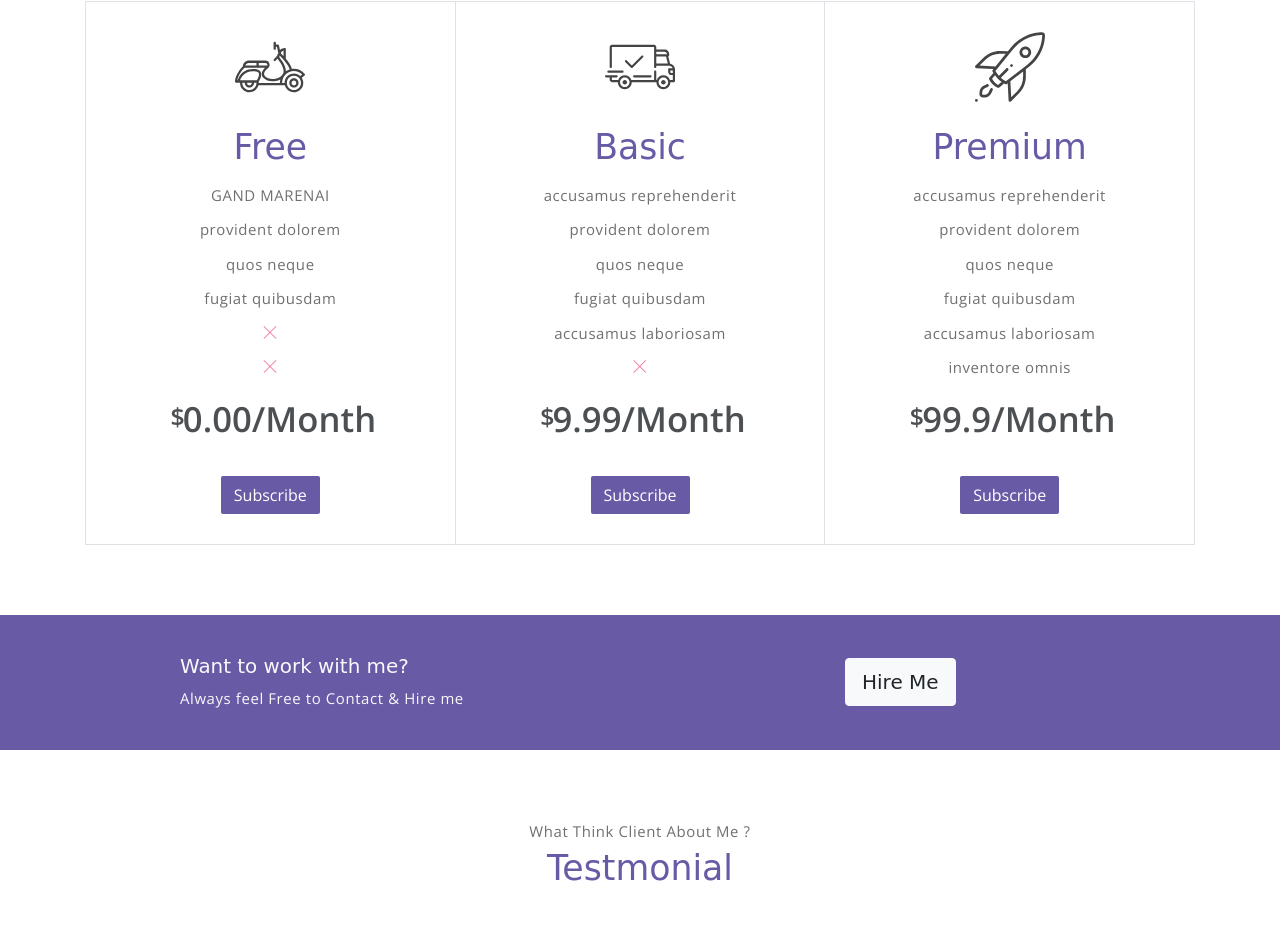
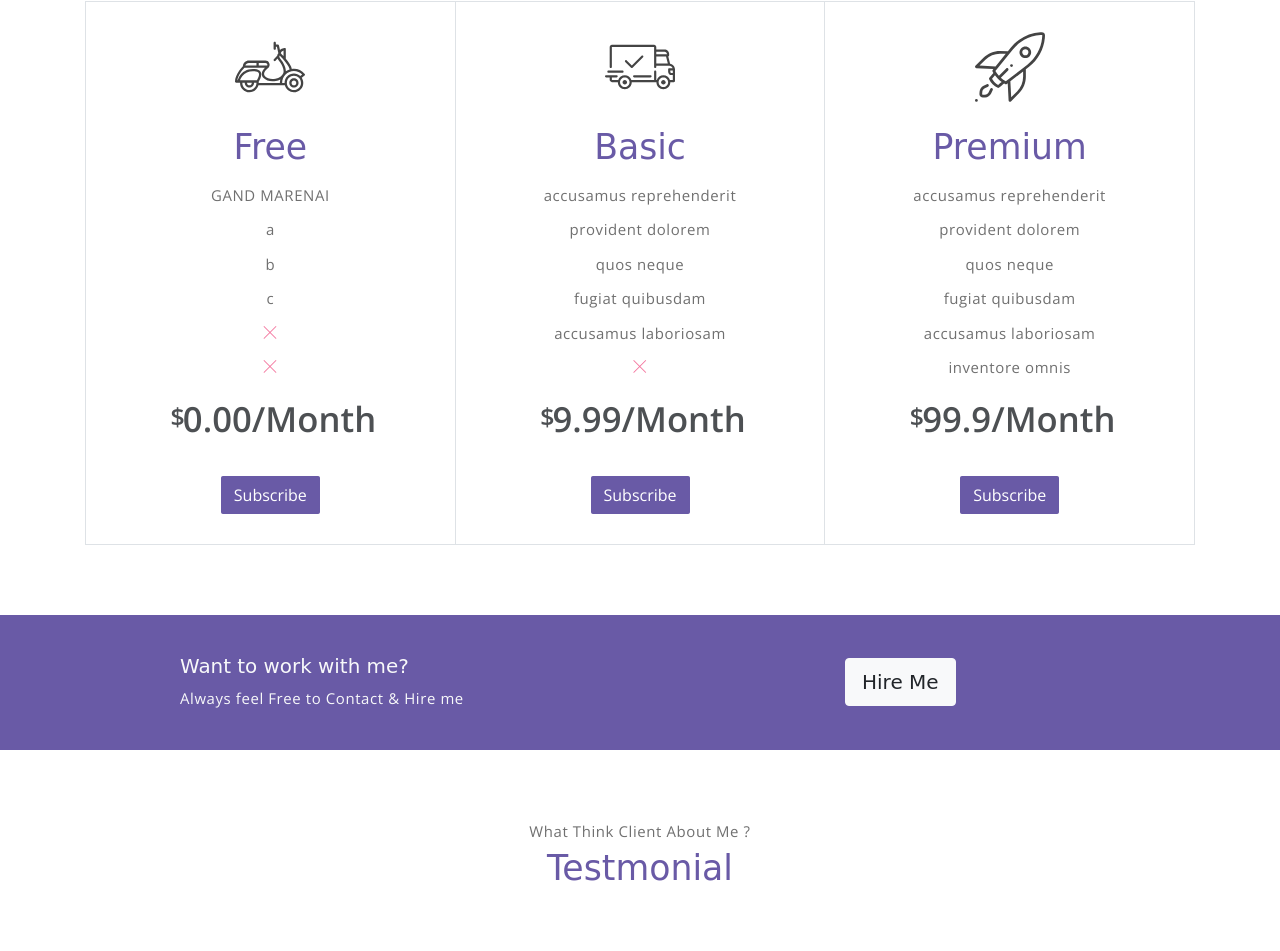
Before and after one commit to Bajrangdas/website, a plain HTML site: page index.html in a window 1280 px wide. Shown: the part 2756-3707 px from the top of the page. Drawn offline with nearby package versions, Linux system fonts and the light colour scheme; a web font is replaced by a local one.

Commit message:
Update index.html

```diff
--- a/index.html
+++ b/index.html
@@ -187,9 +187,9 @@
                         <h6 class="pricing-card-title">Free</h6>
                         <div class="pricing-card-list">
                             <p>GAND MARENAI</p>
-                            <p>provident dolorem </p>
-                            <p>quos neque</p>
-                            <p>fugiat quibusdam</p>
+                            <p>a</p>
+                            <p>b</p>
+                            <p>c</p>
                             <p><i class="ti-close"></i></p>
                             <p><i class="ti-close"></i></p>
                         </div>
```
